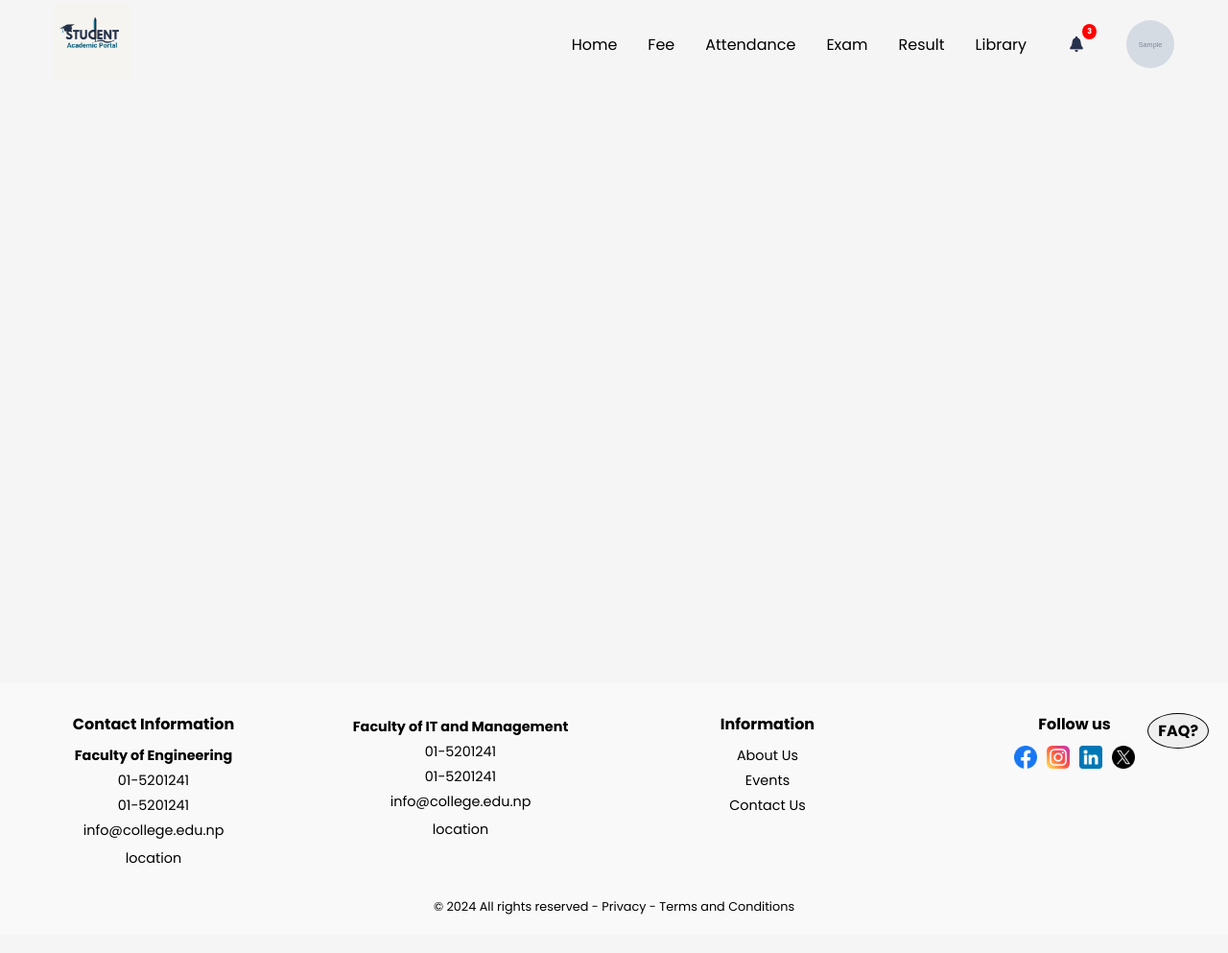
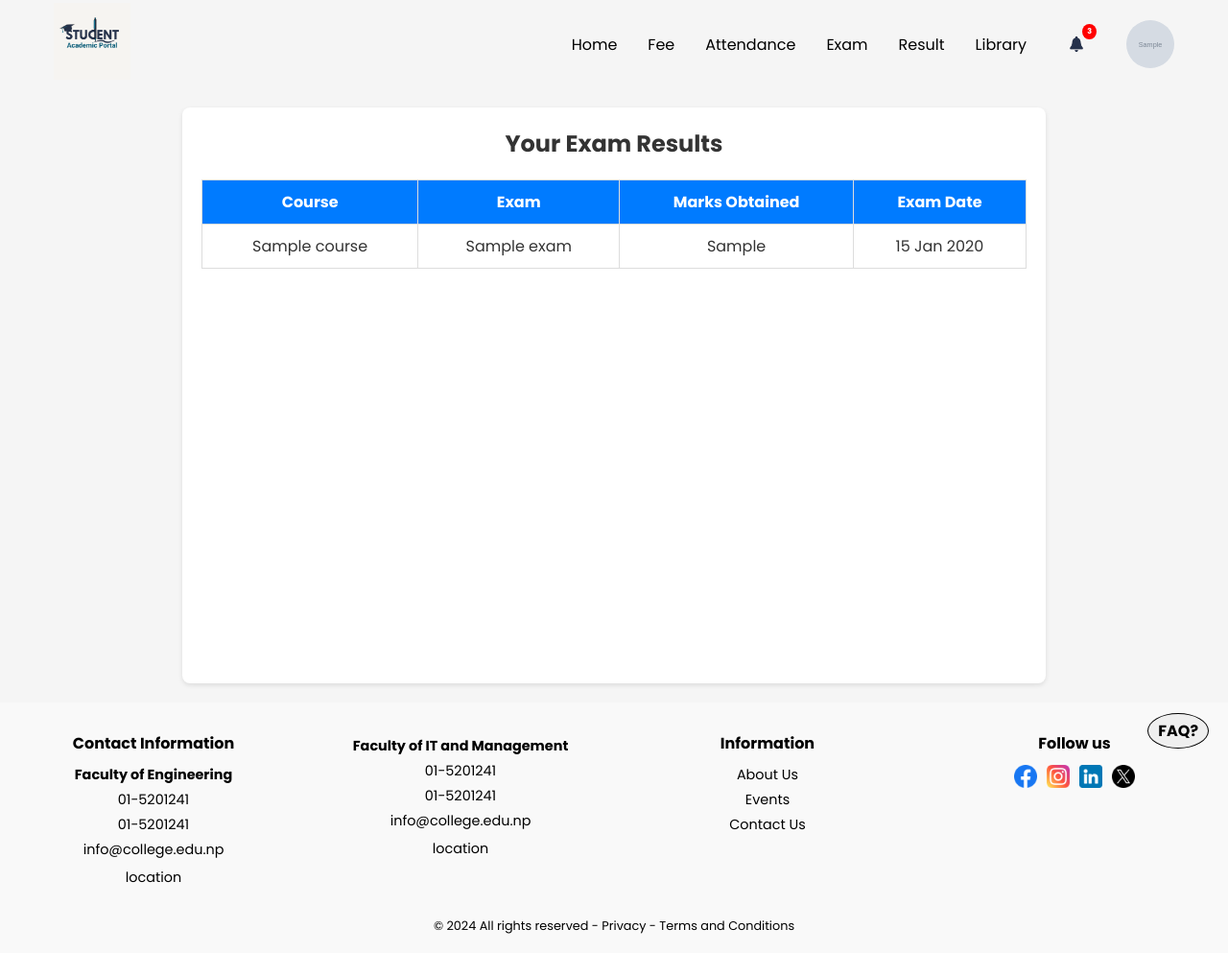
Before and after one commit to RabinPyakurel/Student-Academic-portal, a PHP site: page /exams/results.php in a window 1280 px wide. Shown: the top 993 px of the page at 96% size. Before the commit the page ends 953 px from the top, so only its background shows below. Run offline with PHP 8.4, Linux system fonts and the light colour scheme; the visitor is signed in with stand-in values (Sample User, id 1); tables that the repository leaves empty or names only in its code hold one stand-in row (values such as "Sample post"); grey boxes marked "Sample" are stand-in pictures.

Commit message:
added result module

```diff
--- a/assets/css/result.css
+++ b/assets/css/result.css
@@ -0,0 +1,54 @@
+
+main {
+    max-width: 900px;
+    margin: 20px auto;
+    padding: 20px;
+    background: white;
+    border-radius: 8px;
+    box-shadow: 0 2px 5px rgba(0, 0, 0, 0.1);
+}
+
+.result-section {
+    text-align: center;
+}
+
+.result-section h1 {
+    font-size: 24px;
+    color: #333;
+}
+
+.no-results {
+    font-size: 18px;
+    color: #888;
+    margin-top: 20px;
+}
+
+.result-table {
+    width: 100%;
+    border-collapse: collapse;
+    margin-top: 20px;
+}
+
+.result-table thead {
+    background-color: #007bff;
+    color: white;
+}
+
+.result-table th, .result-table td {
+    padding: 10px;
+    border: 1px solid #ddd;
+    text-align: center;
+}
+
+.result-table tbody tr:nth-child(even) {
+    background-color: #f9f9f9;
+}
+
+.result-table tbody tr:hover {
+    background-color: #f1f1f1;
+}
+
+.result-table td {
+    font-size: 16px;
+    color: #333;
+}
--- a/exams/results.php
+++ b/exams/results.php
@@ -1,10 +1,37 @@
 <?php
 session_start();
-if(!isset($_SESSION['user_id'])){
+if (!isset($_SESSION['user_id'])) {
     include '../not-found.htm';
     exit();
 }
+
+// Database connection
+require_once '../backend/db_connection.php';
+
+// Fetch user ID from session
+$student_id = $_SESSION['user_id'];
+
+try {
+    // Fetch results for the logged-in student
+    $stmt = $pdo->prepare("
+        SELECT
+            c.course_name,
+            m.marks_obtained,
+            e.exam_name,
+            e.exam_date
+        FROM marks m
+        JOIN course c ON m.course_id = c.course_id
+        JOIN exam e ON m.exam_id = e.exam_id
+        WHERE m.std_id = ?
+        ORDER BY e.exam_date DESC, c.course_name ASC
+    ");
+    $stmt->execute([$student_id]);
+    $results = $stmt->fetchAll(PDO::FETCH_ASSOC);
+} catch (PDOException $e) {
+    die("Error fetching results: " . $e->getMessage());
+}
 ?>
+
 <!DOCTYPE html>
 <html lang="en">
 <head>
@@ -14,10 +41,37 @@ if(!isset($_SESSION['user_id'])){
     <link rel="stylesheet" href="../assets/css/result.css">
 </head>
 <body>
-    <?php include '../layout/nav.htm' ?>
+    <?php include '../layout/nav.htm'; ?>
     <main>
+        <section class="result-section">
+            <h1>Your Exam Results</h1>
 
+            <?php if (empty($results)): ?>
+                <p class="no-results">No results available at the moment. Please check back later.</p>
+            <?php else: ?>
+                <table class="result-table">
+                    <thead>
+                        <tr>
+                            <th>Course</th>
+                            <th>Exam</th>
+                            <th>Marks Obtained</th>
+                            <th>Exam Date</th>
+                        </tr>
+                    </thead>
+                    <tbody>
+                        <?php foreach ($results as $result): ?>
+                            <tr>
+                                <td><?= htmlspecialchars($result['course_name']); ?></td>
+                                <td><?= htmlspecialchars($result['exam_name']); ?></td>
+                                <td><?= htmlspecialchars($result['marks_obtained']); ?></td>
+                                <td><?= htmlspecialchars(date('d M Y', strtotime($result['exam_date']))); ?></td>
+                            </tr>
+                        <?php endforeach; ?>
+                    </tbody>
+                </table>
+            <?php endif; ?>
+        </section>
     </main>
-    <?php include '../layout/footer.htm' ?>
+    <?php include '../layout/footer.htm'; ?>
 </body>
 </html>
```
Also changed, not shown: assets/css/exam.css (added, +107 -0 lines), exams/exam.php (+1 -109 lines).
